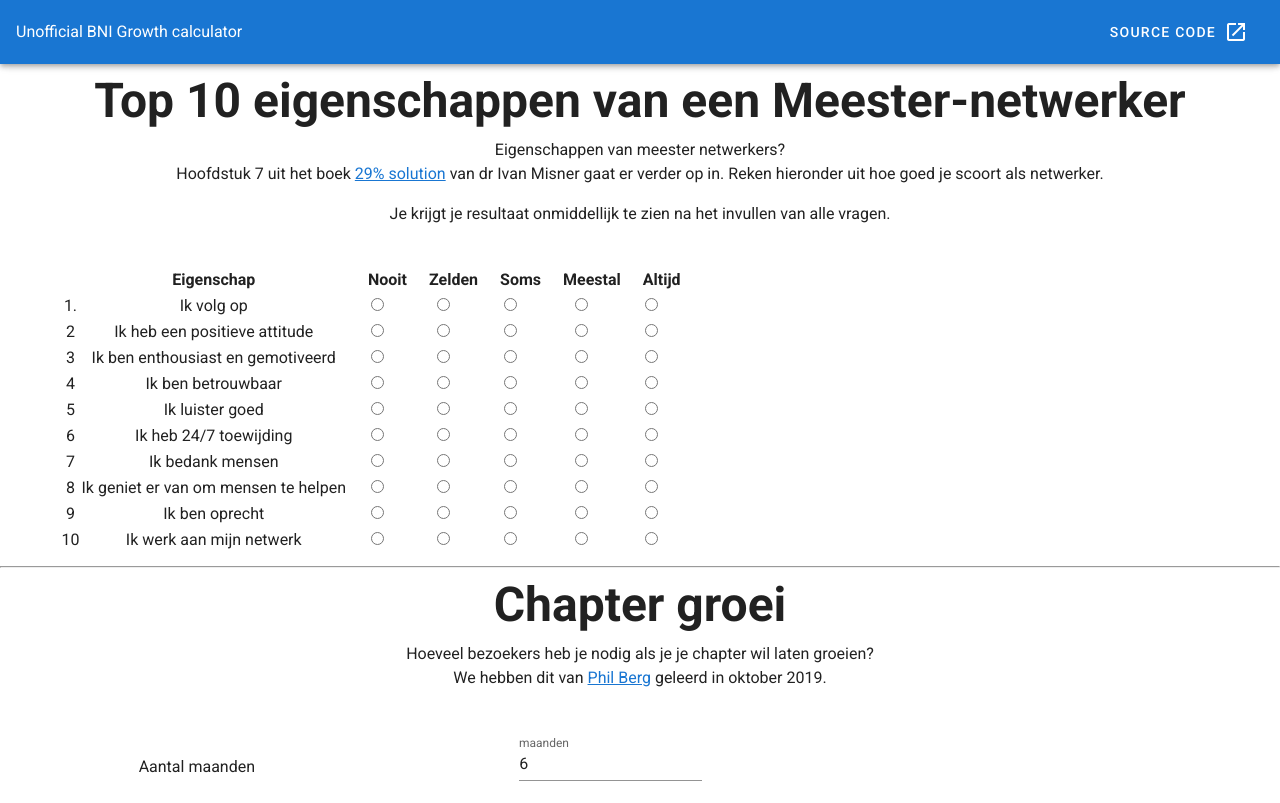
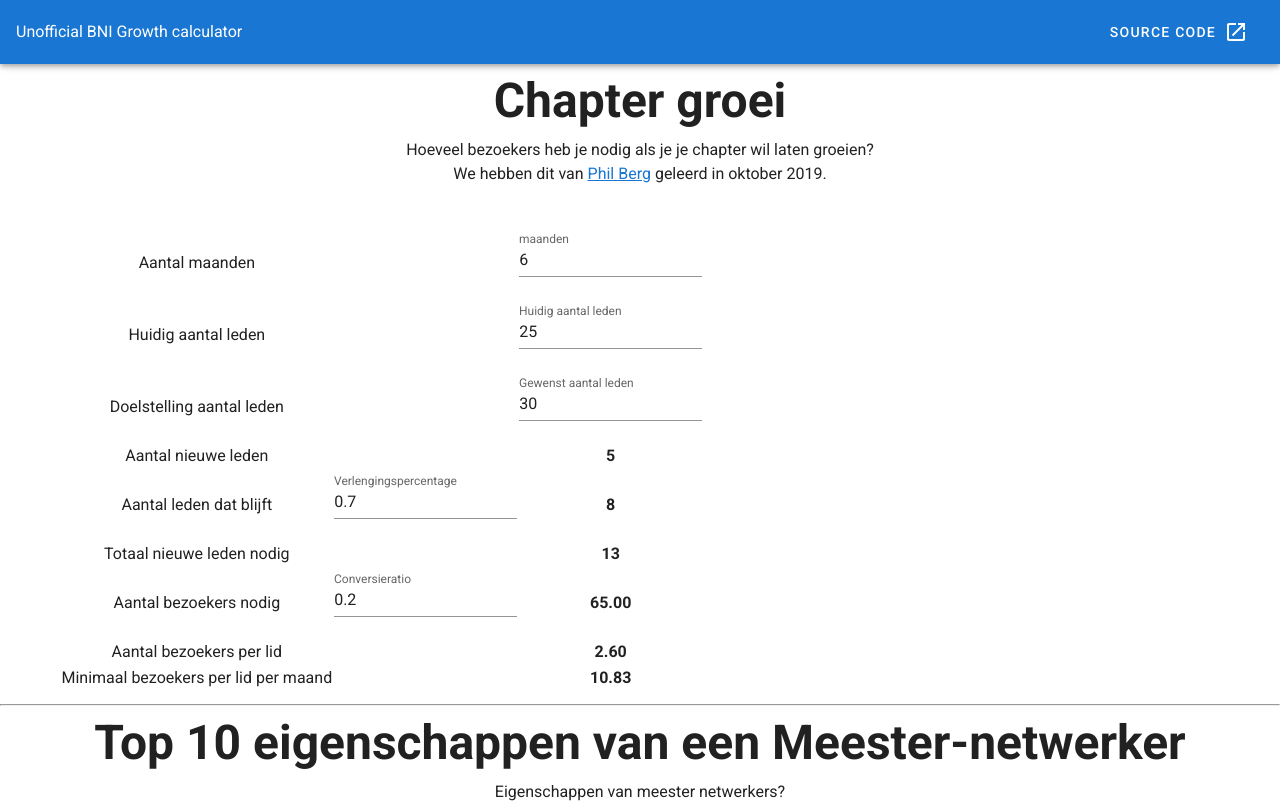
Before and after one commit to dampee/Bni-Growth-Calculator, a Vue app: page / in a window 1280 px wide. Shown: the top 803 px of the page. Built offline with nearby package versions, Linux system fonts and the light colour scheme.

Commit message:
Put growth calculator on top

```diff
--- a/src/App.vue
+++ b/src/App.vue
@@ -12,9 +12,9 @@
     </v-app-bar>
 
     <v-content>
+      <GrowthCalculator />
+      <hr />
       <Top10Traits />
-      <hr />
-      <GrowthCalculator />
     </v-content>
 
     <v-footer class="pa-3">
```
